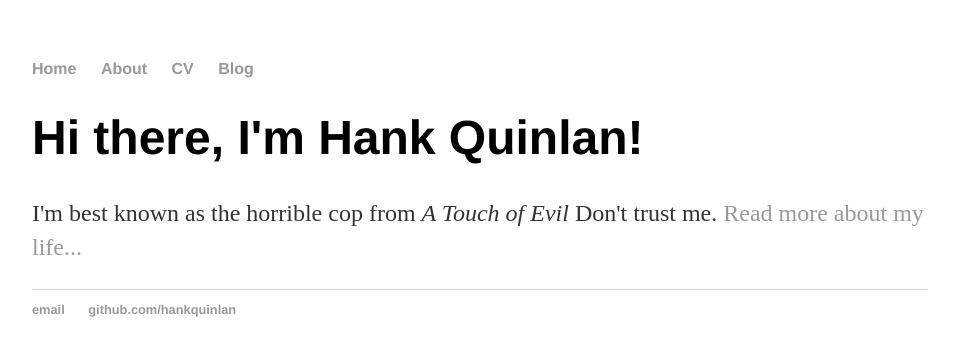
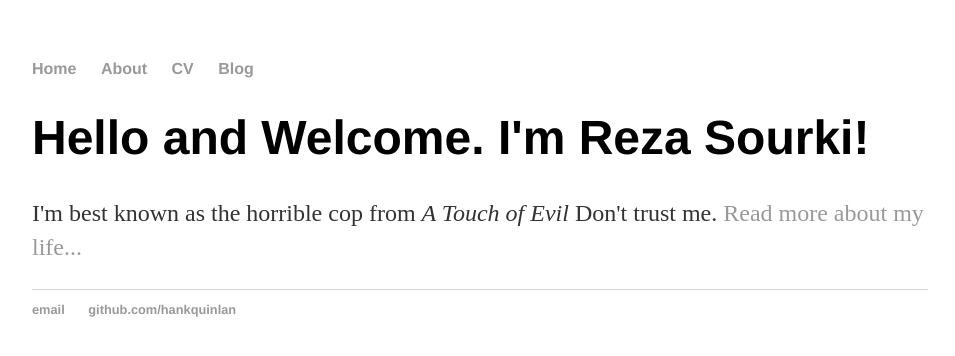
Before and after one commit to rsourki/rsourki.github.io, a Jekyll site: the page built from index.html, in a window 1280 px wide. Shown: the top 356 px of the page, without its empty margins (160-1115 px from the left). Built offline with Jekyll 4.4.1, drawn with Linux system fonts in a browser that asks for light colours.

Commit message:
Update index.html

```diff
--- a/index.html
+++ b/index.html
@@ -1,8 +1,8 @@
 ---
 layout: default
-title: Hank Quinlan, Horrible Cop
+title: Reza Sourki
 ---
 <div class="blurb">
-	<h1>Hi there, I'm Hank Quinlan!</h1>
+	<h1>Hello and Welcome. I'm Reza Sourki!</h1>
 	<p>I'm best known as the horrible cop from <em>A Touch of Evil</em> Don't trust me. <a href="/about">Read more about my life...</a></p>
 </div><!-- /.blurb -->
```
